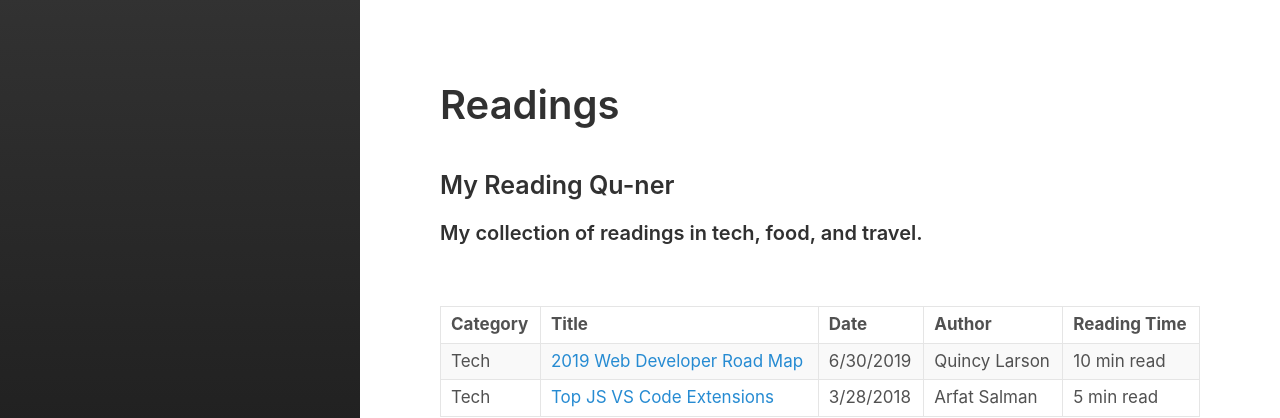
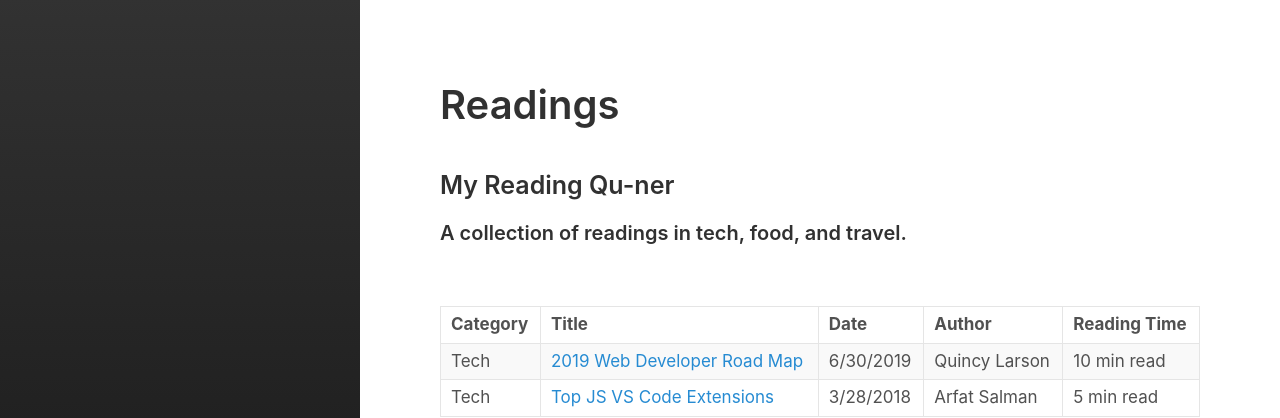
Before and after one commit to yiqu/yiqu.github.io, a Jekyll site: the page built from category/readings.md, in a window 1280 px wide. Shown: the top 418 px of the page. Built offline with Jekyll 4.4.1, drawn with Linux system fonts in a browser that asks for light colours.

```diff
--- a/category/readings.md
+++ b/category/readings.md
@@ -4,7 +4,7 @@ title: Readings
 ---
 
 ### My Reading Qu-ner
-###### My collection of readings in tech, food, and travel.
+###### A collection of readings in tech, food, and travel.
 <br/>
 
 | Category    | Title       | Date          | Author  | Reading Time  |
```
